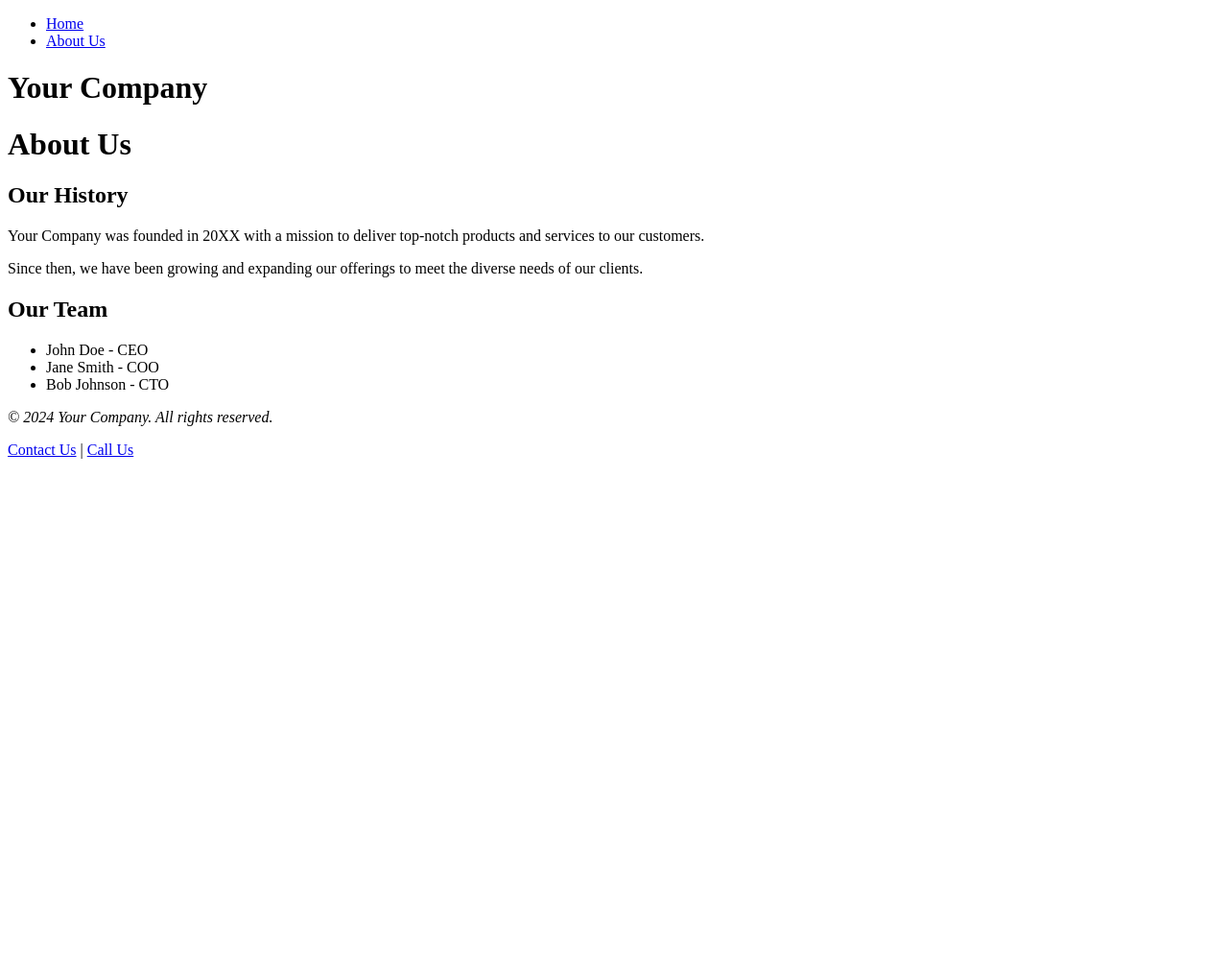
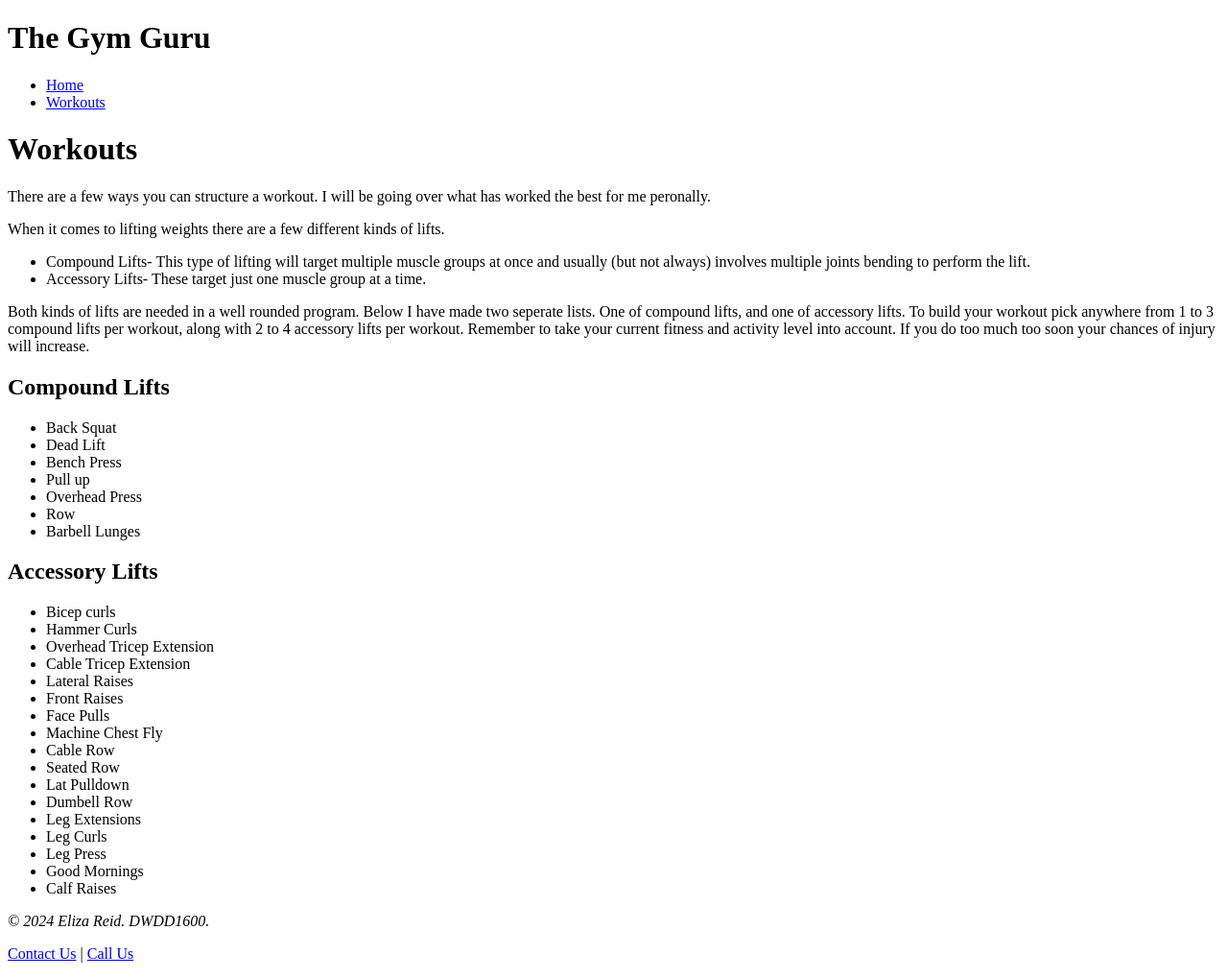
Before and after one commit to elizareid/dwdd1600, a plain HTML site: page 03hand-coding/about.html in a window 1280 px wide. Shown: the whole page at 96% size. Before the commit the page ends 800 px from the top, so only its background shows below. Drawn offline with Linux system fonts and the light colour scheme.

Commit message:
Add files via upload

```diff
--- a/03hand-coding/about.html
+++ b/03hand-coding/about.html
@@ -9,41 +9,74 @@
 </head>
 <body>
 
-  <header>
+
+
+  <main>
+    <h1>The Gym Guru</h1>
+     <header>
     <nav>
       <ul>
         <li><a href="index.html">Home</a></li>
-        <li><a href="about.html">About Us</a></li>
+        <li><a href="about.html">Workouts</a></li>
       </ul>
     </nav>
   </header>
-
-  <main>
-    <h1>Your Company</h1>
-    <h1>About Us</h1>
+    <h1>Workouts</h1>
 
     <section>
-      <h2>Our History</h2>
-      <p>Your Company was founded in 20XX with a mission to deliver top-notch products and services to our customers.</p>
-      <p>Since then, we have been growing and expanding our offerings to meet the diverse needs of our clients.</p>
+      <p>There are a few ways you can structure a workout. I will be going over what has worked the best for me peronally.</p>
+      <p>When it comes to lifting weights there are a few different kinds of lifts.</p>
+        <ul>
+            <li>Compound Lifts- This type of lifting will target multiple muscle groups at once and usually (but not always) involves multiple joints bending to perform the lift.</li>
+            <li>Accessory Lifts- These target just one muscle group at a time.</li>
+        </ul>
+      <p>Both kinds of lifts are needed in a well rounded program. Below I have made two seperate lists. One of compound lifts, and one of accessory lifts. To build your workout pick anywhere from 1 to 3 compound lifts per workout, along with 2 to 4 accessory lifts per workout. Remember to take your current fitness and activity level into account. If you do too much too soon your chances of injury will increase.</p>
     </section>
 
     <section>
-      <h2>Our Team</h2>
+      <h2>Compound Lifts</h2>
       <ul>
-        <li>John Doe - CEO</li>
-        <li>Jane Smith - COO</li>
-        <li>Bob Johnson - CTO</li>
+        <li>Back Squat</li>
+        <li>Dead Lift</li>
+        <li>Bench Press</li>
+        <li>Pull up</li>
+        <li>Overhead Press</li>
+        <li>Row</li>
+        <li>Barbell Lunges</li>
       </ul>
     </section>
+
+    <section>
+     <h2>Accessory Lifts</h2>
+      <ul>
+        <li>Bicep curls</li>
+        <li>Hammer Curls</li>
+        <li>Overhead Tricep Extension</li>
+        <li>Cable Tricep Extension</li>
+        <li>Lateral Raises</li>
+        <li>Front Raises</li>
+        <li>Face Pulls</li>
+        <li>Machine Chest Fly</li>
+        <li>Cable Row</li>
+        <li>Seated Row</li>
+        <li>Lat Pulldown</li>
+        <li>Dumbell Row</li>
+        <li>Leg Extensions</li>
+        <li>Leg Curls</li>
+        <li>Leg Press</li>
+        <li>Good Mornings</li>
+        <li>Calf Raises</li>
+      </ul>
+    </section>
+
   </main>
 
   <footer>
     <address>
-      <p>&copy; 2024 Your Company. All rights reserved.</p>
+      <p>&copy; 2024 Eliza Reid.  DWDD1600.</p>
     </address>
 
-    <p><a href="mailto:info@yourcompany.com">Contact Us</a> | <a href="tel:+1234567890">Call Us</a></p>
+    <p><a href="mailto:eliza.grace.r@gmail.com">Contact Us</a> | <a href="tel:+1234567890">Call Us</a></p>
   </footer>
 
 </body>
```
Also changed, not shown: 03hand-coding/index.html (+12 -11 lines).
